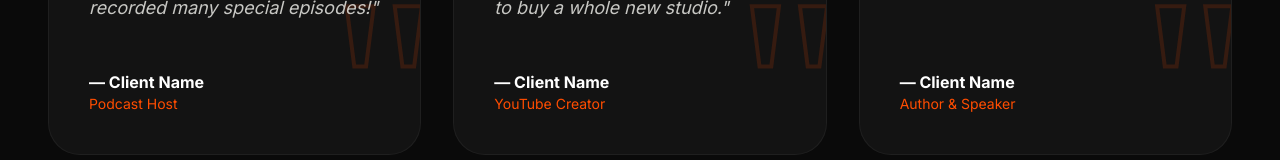
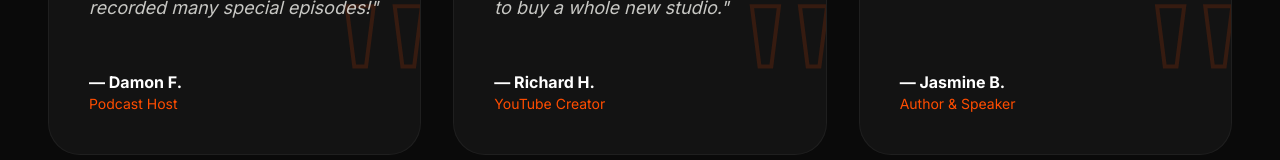
Before and after one commit to mikemillermedia/riseandrendercrc, a React (Vite) app: page / in a window 1280 px wide. Shown: the part 6624-6784 px from the top of the page. Built offline with nearby package versions, Linux system fonts and the light colour scheme; no server answers.

Commit message:
Update LandingPage.tsx

```diff
--- a/LandingPage.tsx
+++ b/LandingPage.tsx
@@ -382,7 +382,7 @@ const LandingPage: React.FC = () => {
                 "Mike came over to my home and provided me with guidance on how to setup my podcast and best practices to help my video podcast get started. I have since recorded many special episodes!"
               </p>
               <div className="relative z-10">
-                <p className="font-bold text-white">— Client Name</p>
+                <p className="font-bold text-white">— Damon F.</p>
                 <p className="text-sm text-[#ff4d00]">Podcast Host</p>
               </div>
             </motion.div>
@@ -399,7 +399,7 @@ const LandingPage: React.FC = () => {
                 "Rise & Render completely transformed the way we approach content. The remote consulting helped us dial in our lighting and audio without having to buy a whole new studio."
               </p>
               <div className="relative z-10">
-                <p className="font-bold text-white">— Client Name</p>
+                <p className="font-bold text-white">— Richard H.</p>
                 <p className="text-sm text-[#ff4d00]">YouTube Creator</p>
               </div>
             </motion.div>
@@ -416,7 +416,7 @@ const LandingPage: React.FC = () => {
                 "Having access to the DFW studio was a game changer. All I had to do was show up and speak my message. The team handled the rest with absolute excellence."
               </p>
               <div className="relative z-10">
-                <p className="font-bold text-white">— Client Name</p>
+                <p className="font-bold text-white">— Jasmine B.</p>
                 <p className="text-sm text-[#ff4d00]">Author & Speaker</p>
               </div>
             </motion.div>
```
